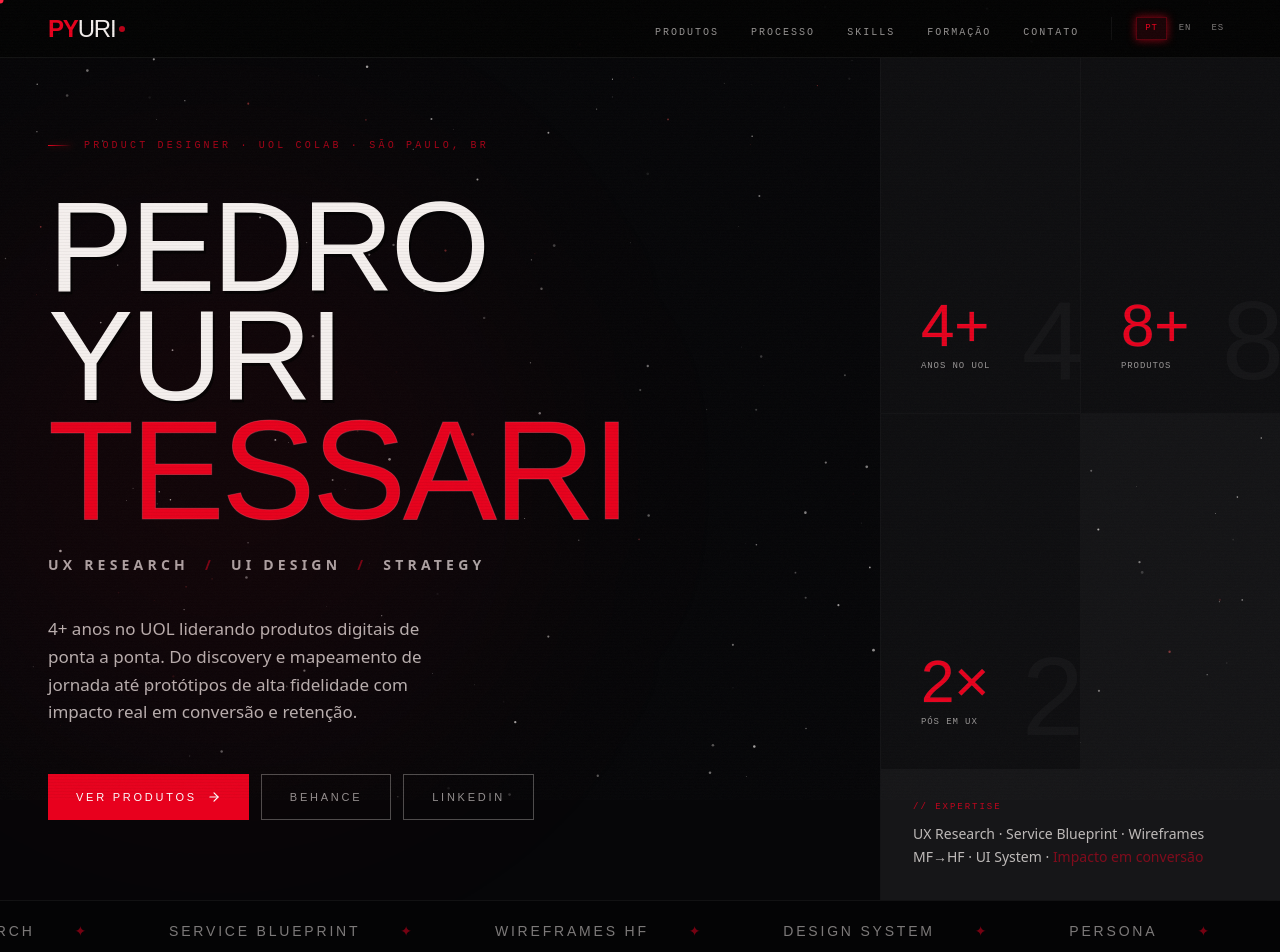
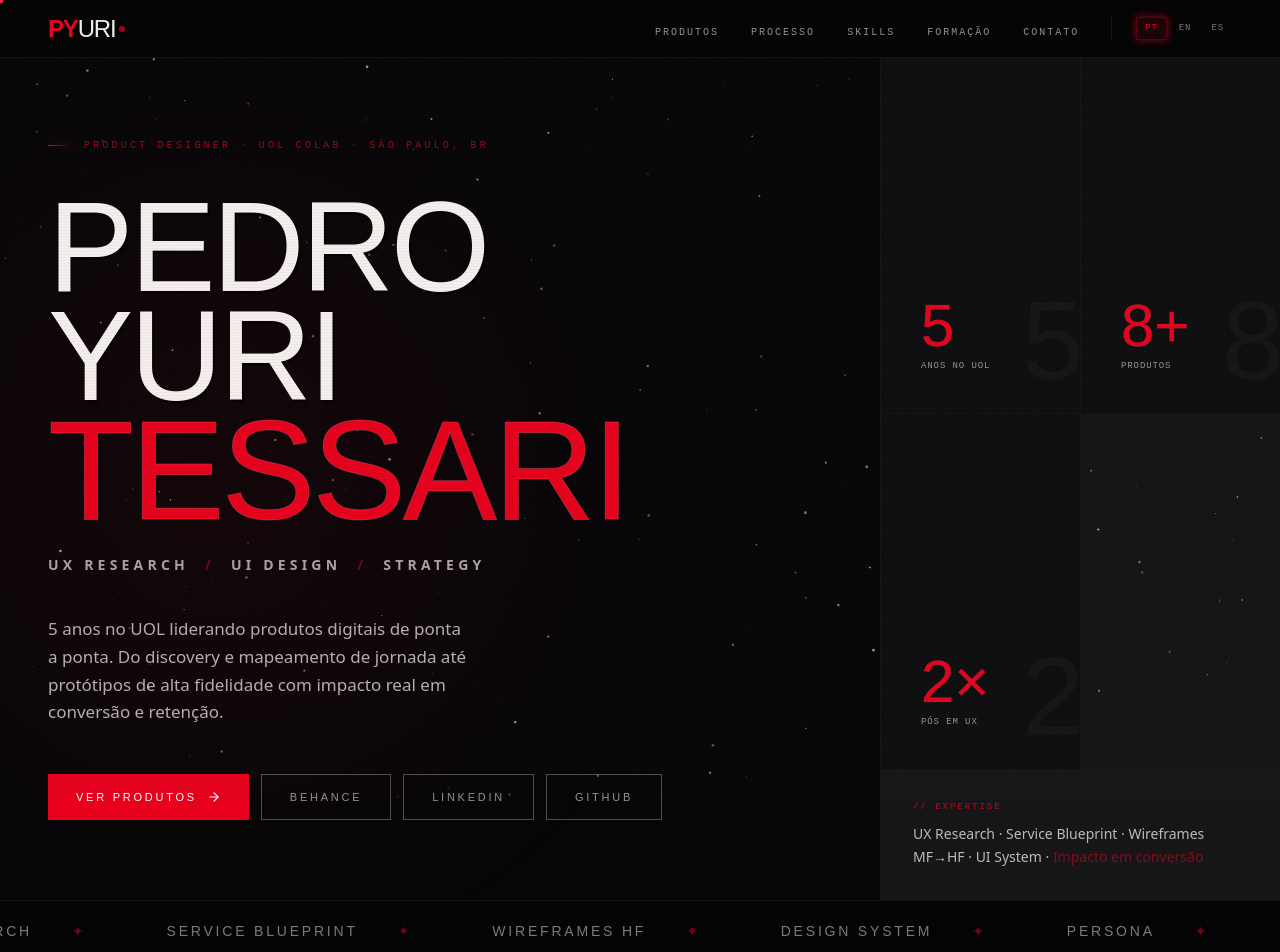
Before and after one commit to pytessari/PYURI-PORTFOLIO, a React (Vite) app: page / in a window 1280 px wide. Shown: the top 952 px of the page. Built offline with nearby package versions, Linux system fonts and the light colour scheme.

Commit message:
feat: Update years of experience in hero section
Increases the stated years of experience from 4+ to 5+ years at UOL to reflect current professional tenure. This update ensures the portfolio accurately represents Pedro Yuri's experience.

```diff
--- a/src/App.tsx
+++ b/src/App.tsx
@@ -35,9 +35,9 @@ const CONTENT: Content = {
   navSkills: { pt: 'Skills', en: 'Skills', es: 'Skills' },
   navContact: { pt: 'Contato', en: 'Contact', es: 'Contacto' },
   heroDesc: {
-    pt: '4+ anos no UOL liderando produtos digitais de ponta a ponta. Do discovery e mapeamento de jornada até protótipos de alta fidelidade com impacto real em conversão e retenção.',
-    en: '4+ years at UOL leading digital products end-to-end. From discovery and journey mapping to high-fidelity prototypes with real impact on conversion and retention.',
-    es: '4+ años en UOL liderando productos digitales de punta a punta. Desde el discovery y mapeo de jornada hasta prototipos de alta fidelidade con impacto real en conversión y retención.'
+    pt: '5 anos no UOL liderando produtos digitais de ponta a ponta. Do discovery e mapeamento de jornada até protótipos de alta fidelidade com impacto real em conversão e retenção.',
+    en: '5 years at UOL leading digital products end-to-end. From discovery and journey mapping to high-fidelity prototypes with real impact on conversion and retention.',
+    es: '5 años en UOL liderando productos digitales de punta a punta. Desde el discovery y mapeo de jornada hasta prototipos de alta fidelidade con impacto real en conversión y retención.'
   },
   heroBtnSee: { pt: 'Ver produtos', en: 'See products', es: 'Ver productos' },
   statsYears: { pt: 'Anos no UOL', en: 'Years at UOL', es: 'Años en UOL' },
@@ -470,13 +470,14 @@ export default function App() {
               </a>
               <a href="https://www.behance.net/pedroyuritessari" target="_blank" className="btn-wire" aria-label="Behance Profile">Behance</a>
               <a href="https://www.linkedin.com/in/peyurit" target="_blank" className="btn-wire" aria-label="LinkedIn Profile">LinkedIn</a>
+              <a href="https://github.com/pytessari" target="_blank" className="btn-wire" aria-label="GitHub Profile">GitHub</a>
             </div>
           </div>
 
           <div className="hidden lg:flex flex-col border-l border-brand-border">
             <div className="flex-1 grid grid-cols-2 gap-[1px] bg-brand-border">
               {[
-                { val: '4+', lbl: t('statsYears'), ghost: '4' },
+                { val: '5', lbl: t('statsYears'), ghost: '5' },
                 { val: '8+', lbl: t('statsProducts'), ghost: '8' },
                 { val: '2×', lbl: t('statsGrad'), ghost: '2' }
               ].map((s, i) => (
@@ -674,6 +675,9 @@ export default function App() {
               <a href="https://www.behance.net/pedroyuritessari" target="_blank" className="btn-wire px-10 py-4 text-[12px]" aria-label="Behance Profile">
                 Behance
               </a>
+              <a href="https://github.com/pytessari" target="_blank" className="btn-wire px-10 py-4 text-[12px]" aria-label="GitHub Profile">
+                GitHub
+              </a>
             </div>
           </motion.div>
         </section>
@@ -693,6 +697,7 @@ export default function App() {
             <div className="flex flex-col gap-3">
               <a href="https://www.linkedin.com/in/peyurit" target="_blank" className="font-mono text-[11px] tracking-widest uppercase text-brand-white/70 hover:text-brand-white transition-colors">LinkedIn</a>
               <a href="https://www.behance.net/pedroyuritessari" target="_blank" className="font-mono text-[11px] tracking-widest uppercase text-brand-white/70 hover:text-brand-white transition-colors">Behance</a>
+              <a href="https://github.com/pytessari" target="_blank" className="font-mono text-[11px] tracking-widest uppercase text-brand-white/70 hover:text-brand-white transition-colors">GitHub</a>
               <a href="mailto:pytessari@gmail.com" className="font-mono text-[11px] tracking-widest uppercase text-brand-white/70 hover:text-brand-white transition-colors">Email</a>
             </div>
           </div>
```
